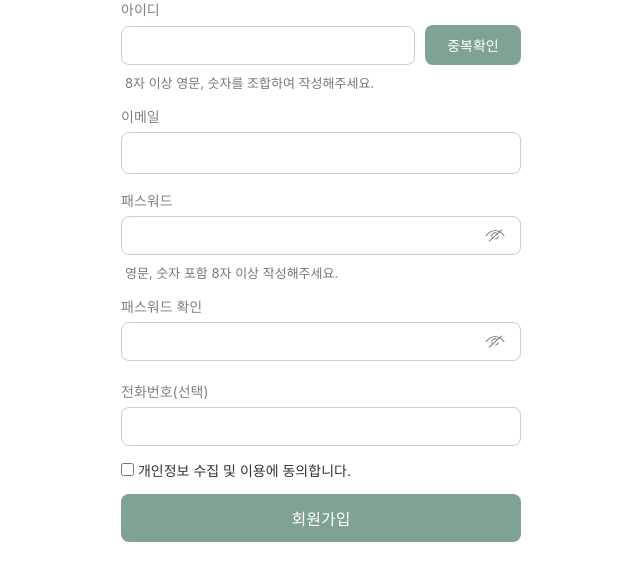
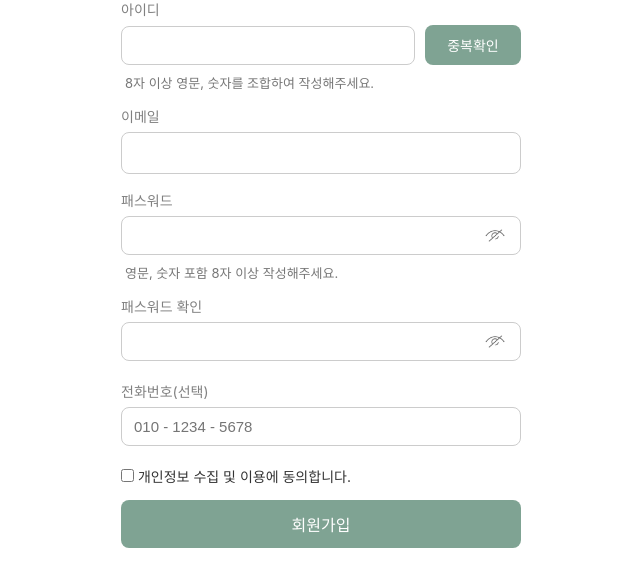
Before and after one commit to gusqkr/OSP_team11, a Flask app: template templates/signup.html in a window 1280 px wide; the page is wider, and only the part inside the window is pictured. Shown: the part 228-800 px from the top of that part, without its empty margins (399-1039 px from the left). Run offline with Flask 3, Linux system fonts and the light colour scheme; the template is opened without the code that fills it, so the values that code supplies are empty.

Commit message:
회원가입시 전화번호 입력형식 추가

```diff
--- a/static/js/signup.js
+++ b/static/js/signup.js
@@ -148,6 +148,34 @@ document.addEventListener("DOMContentLoaded", () => {
     });
   });
 
+  const telInput = document.querySelector('input[name="tel"]');
+  const telGuide = document.createElement("p");
+  telGuide.className = "error-text";
+  telInput.parentElement.appendChild(telGuide);
+
+  telInput.addEventListener("input", () => {
+  const tel = telInput.value.trim();
+
+  if (!tel) {
+    telGuide.textContent = "";
+    updateSignupButtonState();
+    return;
+  }
+
+  const telRegex = /^010-\d{4}-\d{4}$/;
+
+  if (!telRegex.test(tel)) {
+    telGuide.textContent = "전화번호는 010-1234-5678 형식으로 입력해주세요.";
+    telGuide.style.color = "red";
+  } else {
+    telGuide.textContent = "";
+  }
+
+  updateSignupButtonState();
+});
+
+
+
   //회원가입 버튼 활성화
   const signupBtn=document.querySelector(".signup-btn");
   const agreeCheckbox = document.querySelector('.agreement input[type="checkbox"]');
@@ -158,7 +186,9 @@ document.addEventListener("DOMContentLoaded", () => {
   const pwLengthValid = pw1.value.length >= 8;
   const pwMatchValid = pw1.value === pw2.value && pw2.value !== "";
   const agreeChecked = agreeCheckbox.checked;
-  signupBtn.disabled = !(idValid && emailValid && pwLengthValid && pwMatchValid && agreeChecked);
+  const tel = telInput.value.trim();
+  const telValid = (tel === "" || /^010-\d{4}-\d{4}$/.test(tel));
+  signupBtn.disabled = !(idValid && emailValid && pwLengthValid && pwMatchValid && telValid && agreeChecked);
   }
 
   [idInput, emailInput, pw1, pw2].forEach(input => {
--- a/templates/signup.html
+++ b/templates/signup.html
@@ -50,7 +50,7 @@
 
             <div class="form-group">
                 <label>전화번호(선택)</label>
-                    <input type="tel" name="tel">
+                    <input type="tel" name="tel" placeholder="010 - 1234 - 5678" pattern="^010-\d{4}-\d{4}$">
             </div>
 
             <div class="agreement">
```
